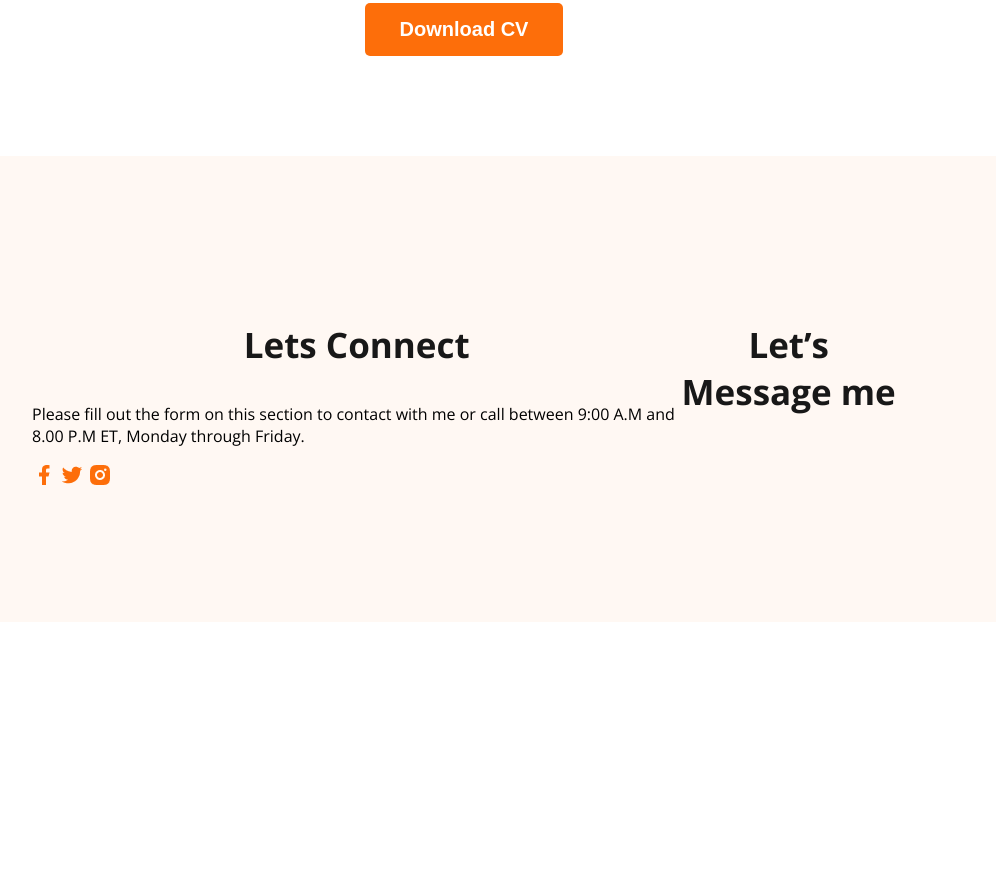
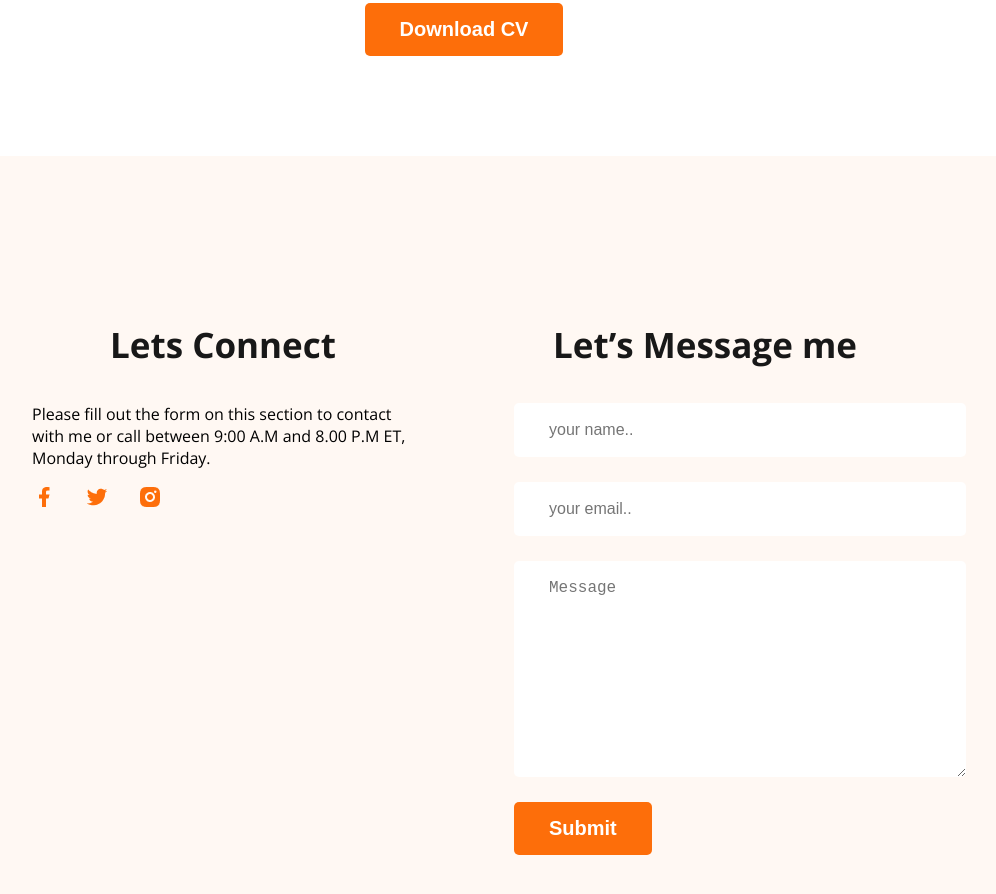
Before and after one commit to mahmudulturan/webdeveloper-portfolio, a plain HTML site: page index.html in a window 1280 px wide. Shown: the part 3359-4253 px from the top of the page, without its empty margins (176-1172 px from the left). Before the commit the page ends 3989 px from the top, so only its background shows below. Drawn offline with nearby package versions, Linux system fonts and the light colour scheme.

Commit message:
finished the footer section

```diff
--- a/index.html
+++ b/index.html
@@ -160,6 +160,12 @@
 
         <div class="footer-column">
             <h3 class="section-title">Let’s Message me</h3>
+                <form  class="contact">
+                    <input type="text" placeholder="your name..">
+                    <input type="email" placeholder="your email..">
+                    <textarea placeholder="Message" name="" id="" cols="30" rows="10"></textarea>
+                    <input class="btn-primary" type="submit" value="Submit">
+                </form>
         </div>
     </footer>
 </body>
--- a/styles/styles.css
+++ b/styles/styles.css
@@ -192,23 +192,44 @@ main section {
 }
 
 .resume-title {
-    color:#474747;
+    color: #474747;
     font-size: 25px;
     font-weight: 700;
     margin-bottom: 10px;
 }
-hr{
+
+hr {
     margin-top: 30px;
 }
-.download-cv{
+
+.download-cv {
     text-align: center;
     margin-top: 50px;
 }
 
 /* footer */
-footer{
+footer {
     display: flex;
     background-color: #FFF8F3;
     padding: 130px 200px;
     margin-top: 100px;
+    gap: 100px;
 }
+
+.footer-column {
+    width: 50%;
+}
+
+.contact input[type="text"], .contact input[type="email"],textarea{
+    display: block;
+    margin-bottom: 25px;
+    padding: 18px 35px;
+    color: #757575;
+    font-size: 16px;
+    border-radius: 5px;
+    background: #FFF;
+    border: 0;
+    width: 100%;
+}
+footer .social-links a{margin-right: 25px;
+}
```
